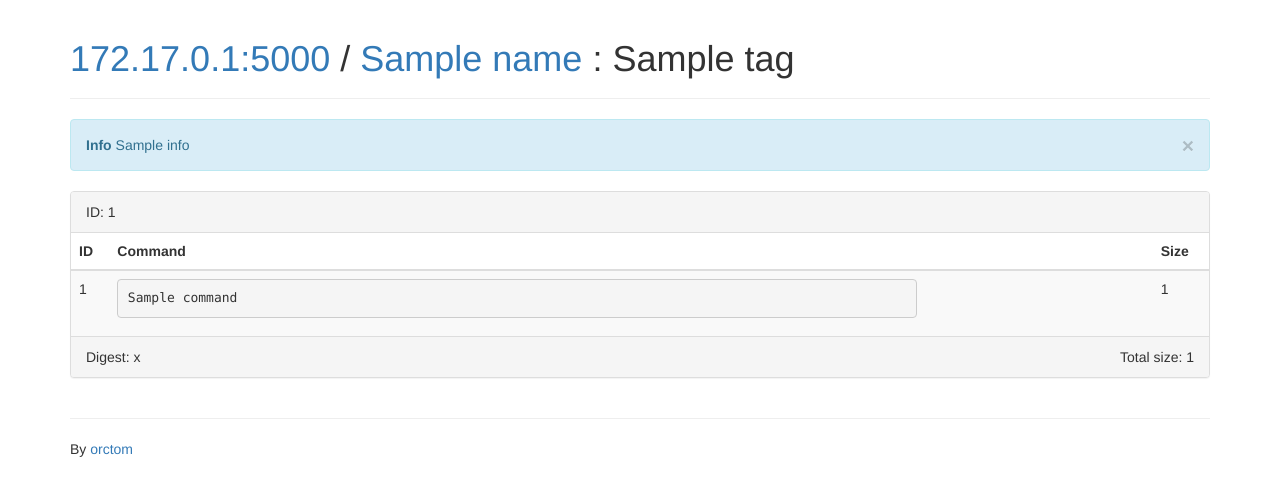
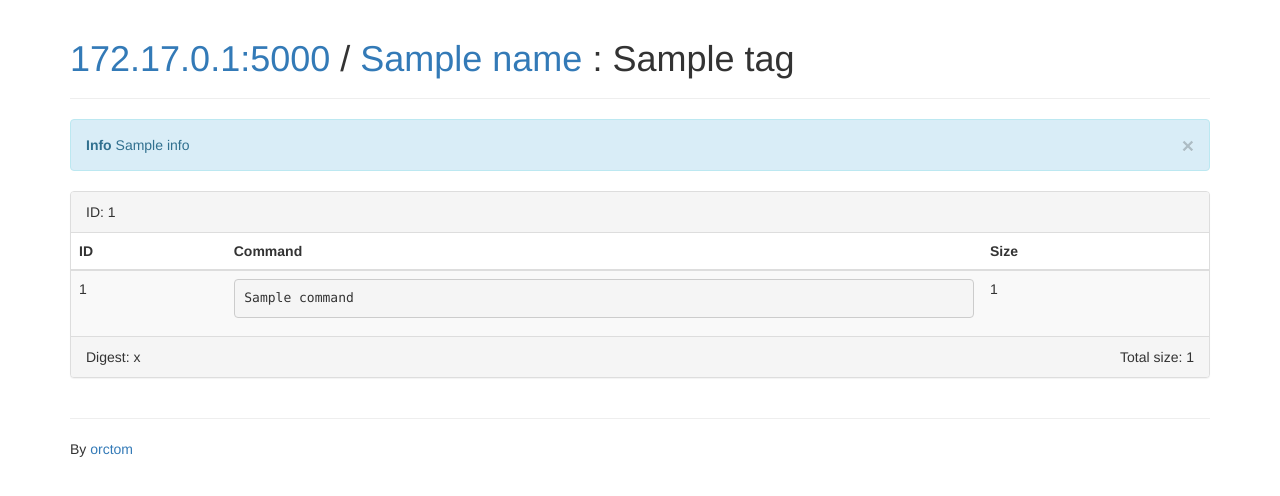
Before and after one commit to orctom/docker-registry-ui, a Flask app: template templates/manifests.html in a window 1280 px wide. Shown: the part 51-547 px from the top of the page. Run offline with Flask 2, Linux system fonts and the light colour scheme; the template is opened without the code that fills it: most values are stand-ins (such as "Sample title", 1, 10 or a date in 2020); some libraries are stand-ins or nearby versions.

Commit message:
manifests style format

```diff
--- a/app.py
+++ b/app.py
@@ -107,7 +107,8 @@ def _manifests(repo, tag, image=None):
     layers = []
     total_size = 0
     for history in result['history']:
-        raw_data = history['v1Compatibility'].replace('\u0026\u0026', '\u0026\u0026 \\\\<br/>')
+        raw_data = history['v1Compatibility']
+        raw_data = re.sub('\s+\\\\u0026\\\\u0026', ' \\\\\\\\<br/>  \\\\u0026\\\\u0026', raw_data)
         raw_data = re.sub('\s{8}', ' \\\\\\\\<br/>', raw_data)
         data = json.loads(raw_data)
         if 'Size' in data:
--- a/templates/manifests.html
+++ b/templates/manifests.html
@@ -18,7 +18,7 @@
                     {%- for data in layers %}
                         <tr>
                             <td>{{ data.id|truncate(15, True) }}</td>
-                            <td><pre style="width: 800px;">{% autoescape false %}{{ data.command }}{% endautoescape %}</pre></td>
+                            <td><pre style="white-space:pre-wrap;">{% autoescape false %}{{ data.command }}{% endautoescape %}</pre></td>
                             <td>{{ data.size }}</td>
                         </tr>
                     {%- endfor %}
```
